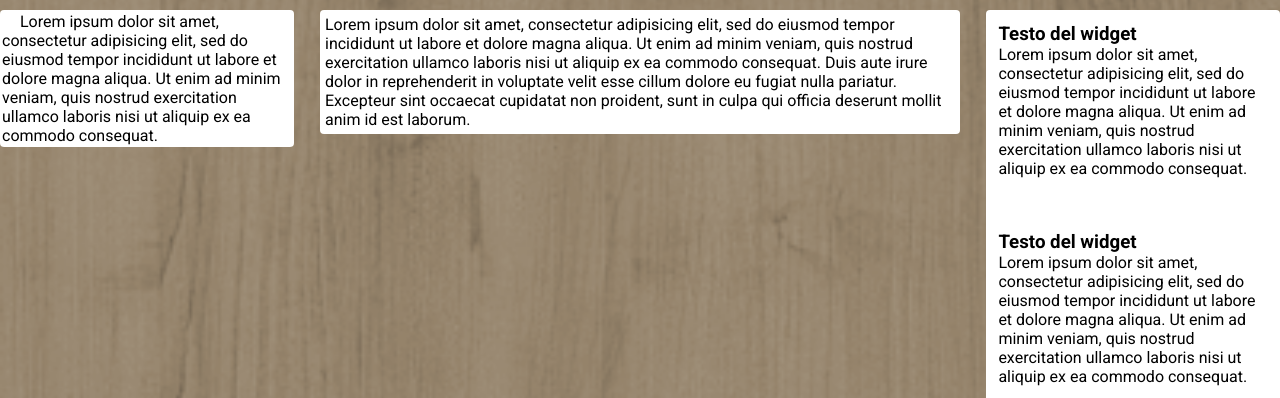
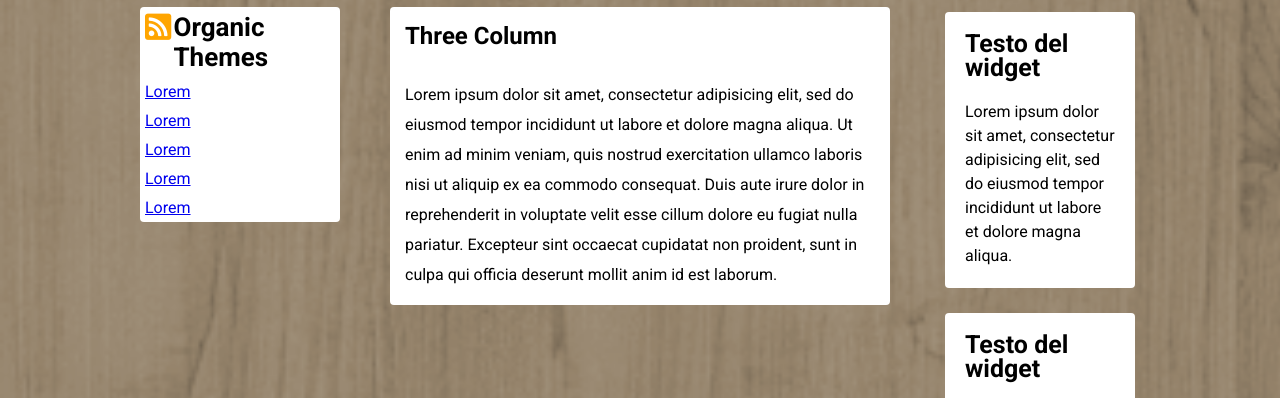
Before and after one commit to TMargherita/htmlcss-wp, a plain HTML site: page index.html in a window 1280 px wide. Shown: the part 363-761 px from the top of the page. Drawn offline with Linux system fonts and the light colour scheme.

Commit message:
fine correzione samuele

```diff
--- a/css/style.css
+++ b/css/style.css
@@ -11,8 +11,12 @@ body {
 }
 
 .container {
-  width: 100vw;
+  width: 1000px;
   margin: auto;
+}
+
+h3 {
+  font-size: 25px;
 }
 
 .header-top {
@@ -45,6 +49,7 @@ body {
   padding: 10px;
 }
 
+/*navigazione*/
 nav {
     background-color: #504741;
     height: 50px;
@@ -83,39 +88,91 @@ main::after {
   clear:both;
 }
 
-.box1,.box2,.box3 {
+.box1,.box2,.box3, .widget-box{
   float: left;
-  background-color: #fff;
   border-radius: 4px;
-  font-family: Roboto, sans-serif;
+  font-family: 'Roboto', sans-serif;
 }
 
-.fa-rss-square {
-  font-size: 14px;
-}
 
 .box1 {
-  width: 23%;
-  margin-right: 2%;
-  padding: 2px;
+  width: 20%;
+  background-color: #fff;
+  margin-right: 5%;
+  padding: 5px;
 }
 
 .box2 {
   width: 50%;
+  background-color: #fff;
+  padding: 15px;
+}
+
+.box3 {
+  width: 20%;
+  margin-left: 5%;
+  margin-bottom: 10%;
   padding: 5px;
 }
 
-.box3 {
-  width: 23%;
-  margin-left: 2%;
-  margin-bottom: 10%;
-  padding: 1%;
+/*primo box*/
+.box1 .container-rss::after{
+  content:"";
+  display: block;
+  clear: both;
 }
 
-.widget {
-  float: right;
-  margin-bottom: 20%;
+.box1 .fa-rss-square {
+  float: left;
+  width: 15%;
+  font-size: 30px;
+  color: orange;
+}
+
+.box1 .title-rss {
+  float: left;
+  width: 85%;
+  font-size: 26px;
+}
+
+.list-link {
+  list-style: none;
+  color: Green;
+}
+
+.list-link li {
+  text-decoration: none;
+  margin-top: 10px;
+}
+
+/*secondo box*/
+.box2 h3 {
+  font-size: 24px;
+  text-decoration: uppercase;
+  text-shadow: 2px, 2px, 4px, #000;
+  margin-bottom: 30px;
+}
+
+.box2 p {
+  line-height: 30px;
+}
+
+.widget-box {
   background-color: #fff;
+  margin-bottom: 25px;
+  line-height: 24px;
+  padding: 20px;
+}
+
+.widget h3 {
+  margin-bottom: 24px;
+  padding: 20px;
+}
+
+.widget-box p {
+  margin-top: 20px;
+  padding: 20px,0;
+  line-height: 24px;
 }
 
 footer {
@@ -126,13 +183,11 @@ footer {
 }
 
 .firma {
-  display: block;
-  vertical-align: text-top;
   text-align: center;
   font-size: 12px;
-  font-family: roboto, sans-serif;
+  font-family: 'roboto', sans-serif;
   color: Grey;
-  padding: 2px;
+  border-bottom: : 2px;
 }
 
 .box-f {
--- a/index.html
+++ b/index.html
@@ -35,22 +35,38 @@
       <main>
 <!--prima colonna-->
         <aside class="box1">
-          <i class="far fa-rss-square"></i> Lorem ipsum dolor sit amet, consectetur adipisicing elit, sed do eiusmod tempor incididunt ut labore et dolore magna aliqua. Ut enim ad minim veniam, quis nostrud exercitation ullamco laboris nisi ut aliquip ex ea commodo consequat.
+          <div class="container-rss">
+            <i class="fas fa-rss-square"></i>
+            <h3 class="title-rss">Organic Themes</h3>
+          </div>
+          <ul class="list-link">
+            <li><a href="#">Lorem</a></li>
+            <li><a href="#">Lorem</a></li>
+            <li><a href="#">Lorem</a></li>
+            <li><a href="#">Lorem</a></li>
+            <li><a href="#">Lorem</a></li>
+          </ul>
         </aside>
 <!--/prima colonna-->
 <!--seconda colonna-->
-        <section class="box2">Lorem ipsum dolor sit amet, consectetur adipisicing elit, sed do eiusmod tempor incididunt ut labore et dolore magna aliqua. Ut enim ad minim veniam, quis nostrud exercitation ullamco laboris nisi ut aliquip ex ea commodo consequat. Duis aute irure dolor in reprehenderit in voluptate velit esse cillum dolore eu fugiat nulla pariatur. Excepteur sint occaecat cupidatat non proident, sunt in culpa qui officia deserunt mollit anim id est laborum.
+        <section class="box2">
+          <h3>Three Column</h3>
+          <p>Lorem ipsum dolor sit amet, consectetur adipisicing elit, sed do eiusmod tempor incididunt ut labore et dolore magna aliqua. Ut enim ad minim veniam, quis nostrud exercitation ullamco laboris nisi ut aliquip ex ea commodo consequat. Duis aute irure dolor in reprehenderit in voluptate velit esse cillum dolore eu fugiat nulla pariatur. Excepteur sint occaecat cupidatat non proident, sunt in culpa qui officia deserunt mollit anim id est laborum.</p>
         </section>
 <!--/seconda colonna-->
 <!--terza colonna-->
         <aside class="box3">
-          <div class="widget">
+          <div class="widget-box">
             <h3>Testo del widget</h3>
-              <p>Lorem ipsum dolor sit amet, consectetur adipisicing elit, sed do eiusmod tempor incididunt ut labore et dolore magna aliqua. Ut enim ad minim veniam, quis nostrud exercitation ullamco laboris nisi ut aliquip ex ea commodo consequat. </p>
+              <p>Lorem ipsum dolor sit amet, consectetur adipisicing elit, sed do eiusmod tempor incididunt ut labore et dolore magna aliqua. </p>
           </div>
-          <div class="widget">
+          <div class="widget-box">
             <h3>Testo del widget</h3>
-              <p>Lorem ipsum dolor sit amet, consectetur adipisicing elit, sed do eiusmod tempor incididunt ut labore et dolore magna aliqua. Ut enim ad minim veniam, quis nostrud exercitation ullamco laboris nisi ut aliquip ex ea commodo consequat. </p>
+              <p>Lorem ipsum dolor sit amet, consectetur adipisicing elit, sed do eiusmod tempor incididunt ut labore et dolore magna aliqua.</p>
+          </div>
+          <div class="widget-box">
+            <h3>Testo del widget</h3>
+              <p>Lorem ipsum dolor sit amet, consectetur adipisicing elit, sed do eiusmod tempor incididunt ut labore et dolore magna aliqua.</p>
           </div>
         </aside>
 <!--/terza colonna-->
@@ -58,8 +74,9 @@
 <!--social bar-->
       <footer>
         <div class="firma">
-          Pagina creata da Margherita Testi
+          <p>Pagina creata da Margherita Testi</p>
           <hr>
+        </div>
         <aside class="box-f">
           <i class="fab fa-facebook"></i>
         </aside>
```
